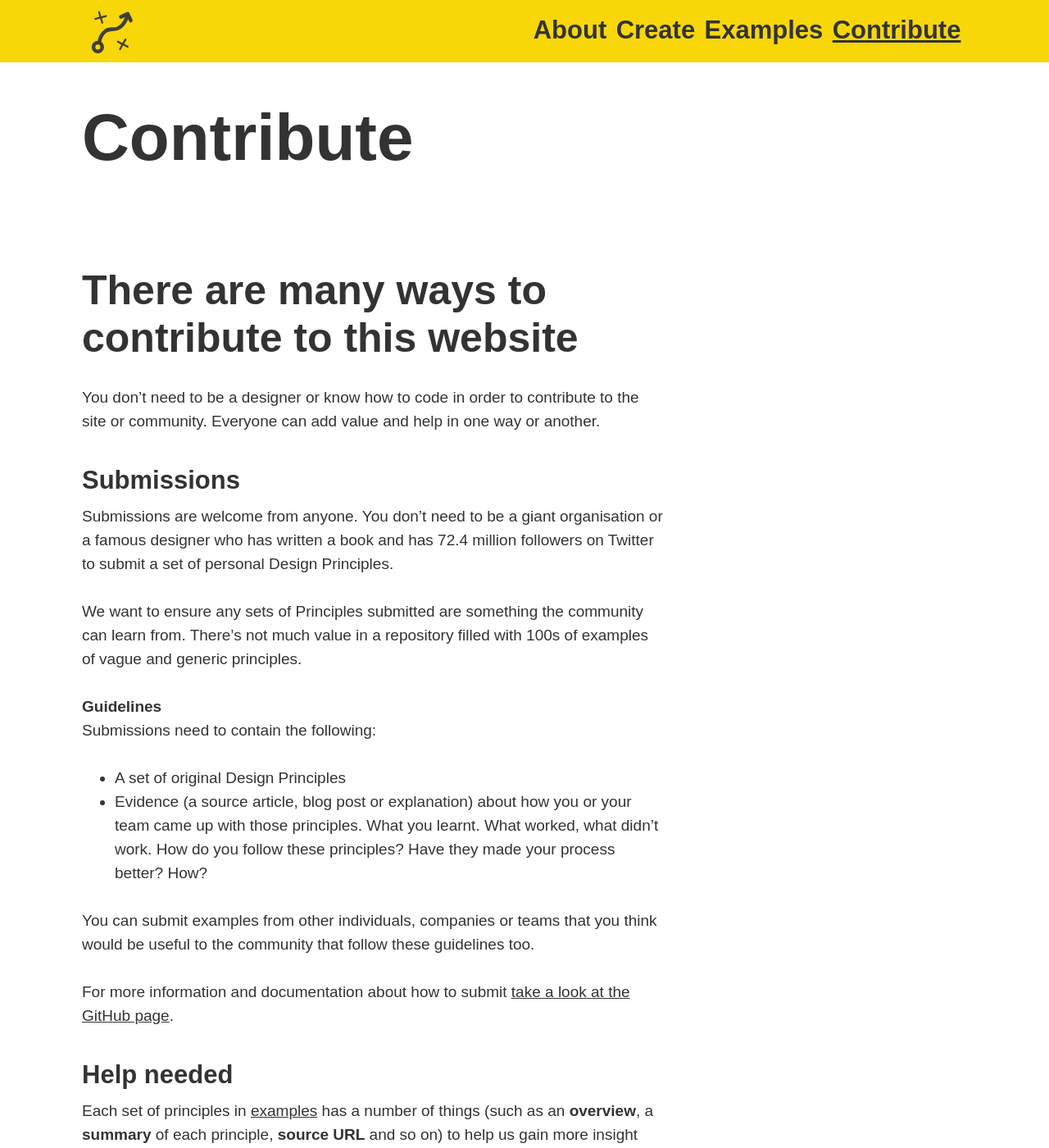
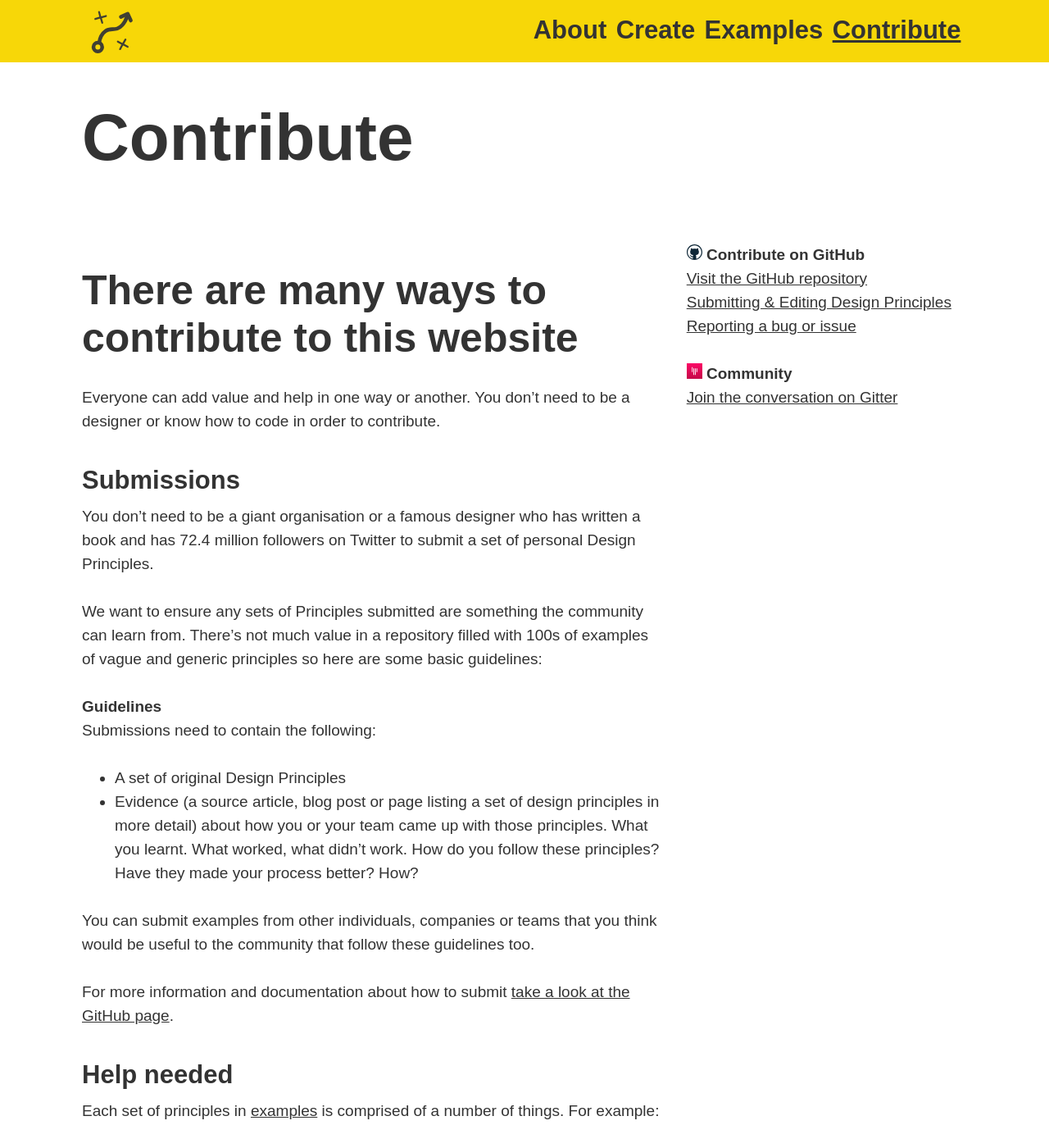
Before and after one commit to benbrignell/principles.design, a Jekyll site: the page built from contribute.md, in a window 1280 px wide and 1400 px high. Shown: the whole window at 82% size. Built offline with Jekyll 4.4.1, drawn with Linux system fonts in a browser that asks for light colours; some of the changed text lies outside the part shown.

Commit message:
added 2 col layout and updated contributor page with some more info

```diff
--- /dev/null
+++ b/_layouts/page-2col.html
@@ -0,0 +1,16 @@
+---
+layout: default
+---
+<div class="wrapper">
+    <header class="post-header">
+      <h1 class="post-title">{{ page.title }}</h1>
+    </header>
+
+    <article class="post-content">
+      {{ content }}
+    </article>
+
+    <aside>
+      {{ page.sidebar }}
+    </aside>
+</div>
--- a/contribute.md
+++ b/contribute.md
@@ -1,26 +1,40 @@
 ---
-layout: page
+layout: page-2col
 title: Contribute
 order: 4
 permalink: /contribute/
 body-class: contribute
+sidebar: |
+    <p><strong><img src="/images/github-icon.svg" style="height: 1em; width: auto;" alt="Contribute to this project on GitHub">
+    Contribute on GitHub</strong>
+    <br>
+    <a href="https://github.com/benbrignell/principles.design"> Visit the GitHub repository</a>
+    <br>
+    <a href="https://github.com/benbrignell/principles.design#contributing"> Submitting & Editing Design Principles</a>
+    <br>
+    <a href="https://github.com/benbrignell/principles.design/issues">Reporting a bug or issue</a></p>
+    <p><strong><img src="/images/gitter.svg" style="height: 1em; width: auto;" alt="Join the Community">
+    Community</strong>
+    <br>
+    <a href="https://gitter.im/design-principles">Join the conversation on Gitter</a></p>
+
 ---
 ## There are many ways to contribute to this website
 
-You don't need to be a designer or know how to code in order to contribute to the site or community. Everyone can add value and help in one way or another.
+Everyone can add value and help in one way or another. You don't need to be a designer or know how to code in order to contribute.
 
 ### Submissions
 
-Submissions are welcome from anyone. You don't need to be a giant organisation or a famous designer who has written a book and has 72.4 million followers on Twitter to submit a set of personal Design Principles.
+You don't need to be a giant organisation or a famous designer who has written a book and has 72.4 million followers on Twitter to submit a set of personal Design Principles.
 
-We want to ensure any sets of Principles submitted are something the community can learn from. There's not much value in a repository filled with 100s of examples of vague and generic principles.
+We want to ensure any sets of Principles submitted are something the community can learn from. There's not much value in a repository filled with 100s of examples of vague and generic principles so here are some basic guidelines:
 
 #### Guidelines
 
 Submissions need to contain the following:
 
 * A set of original Design Principles
-* Evidence (a source article, blog post or explanation) about how you or your team came up with those principles. What you learnt. What worked, what didn't work. How do you follow these principles? Have they made your process better? How?
+* Evidence (a source article, blog post or page listing a set of design principles in more detail) about how you or your team came up with those principles. What you learnt. What worked, what didn't work. How do you follow these principles? Have they made your process better? How?
 
 You can submit examples from other individuals, companies or teams that you think would be useful to the community that follow these guidelines too.
 
@@ -28,23 +42,15 @@ For more information and documentation about how to submit [take a look at the G
 
 ### Help needed
 
-Each set of principles in [examples](/examples) has a number of things (such as an **overview**, a **summary** of each principle, **source URL** and so on) to help us gain more insight into the principles we're looking at.
+Each set of principles in [examples](/examples) is comprised of a number of things. For example:
+* Overview
+* Summary of each principle
+* Source URL
+* Author/creator
 
 If any of these things are missing you'll see a "Help needed" message at the bottom of the page highlighting which things are missing.
 
 If you want to help [visit the GitHub page for more info](https://github.com/benbrignell/principles.design#contributing).
 
-### Issues
-
-This site will only improve and be more useful with feedback from the community.
-
-#### Bugs
-
-If something looks weird or broken [create an issue](https://github.com/benbrignell/principles.design/issues) to let us know.
-
-#### Feedback
-
-Feedback is welcome as long as it's constrictive.
-
 ### Roadmap
-There's a lot of things to come and a lot of questions to answer about how we can learn from Design Principles. Take a look at the [roadmap](https://github.com/benbrignell/design-principles/issues?q=is%3Aissue+is%3Aopen+label%3Aroadmap) and feel free to comment or add suggestions.
+Take a look at the [roadmap](https://github.com/benbrignell/design-principles/issues?q=is%3Aissue+is%3Aopen+label%3Aroadmap) and feel free to comment or add suggestions.
```
